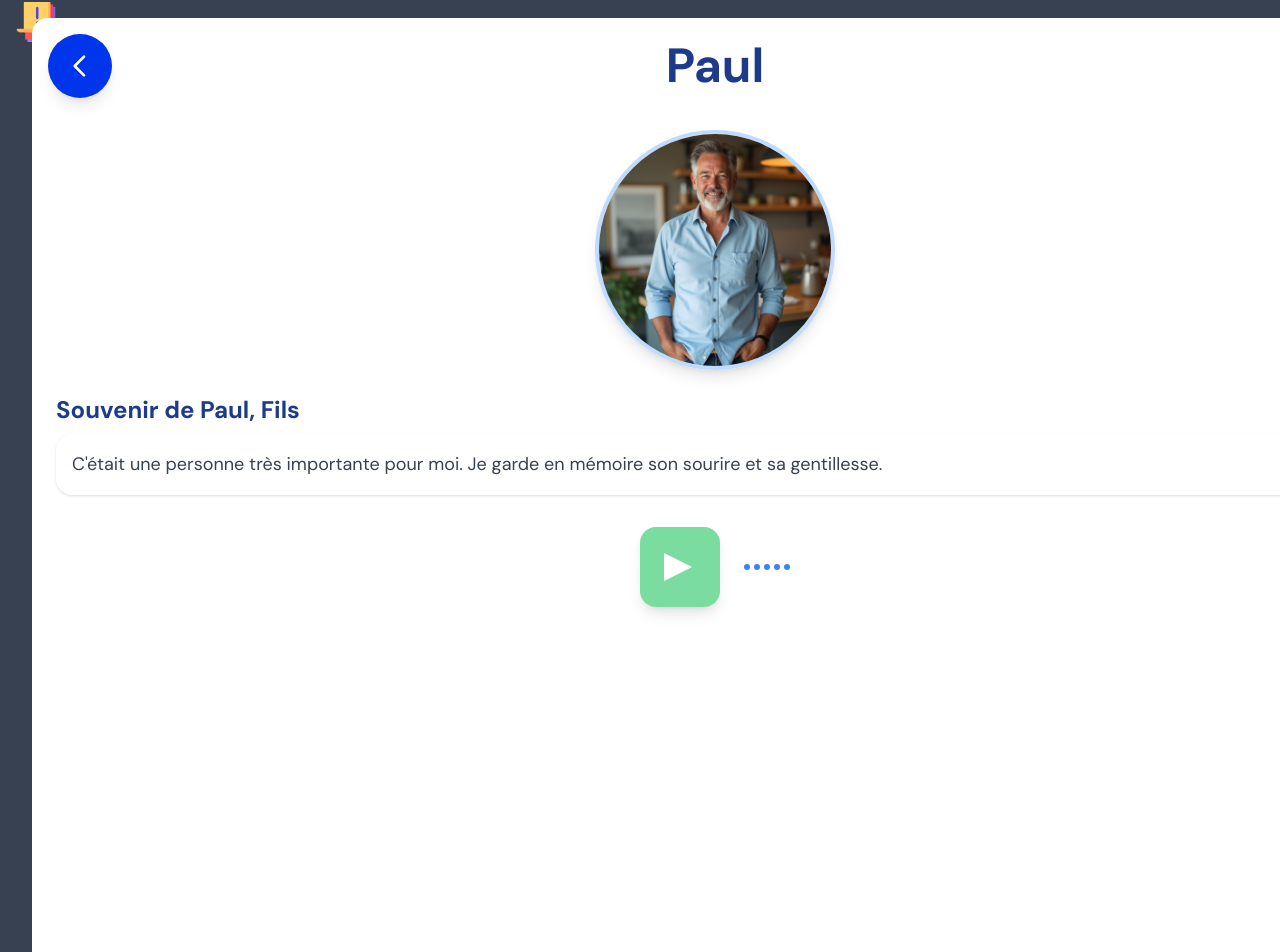
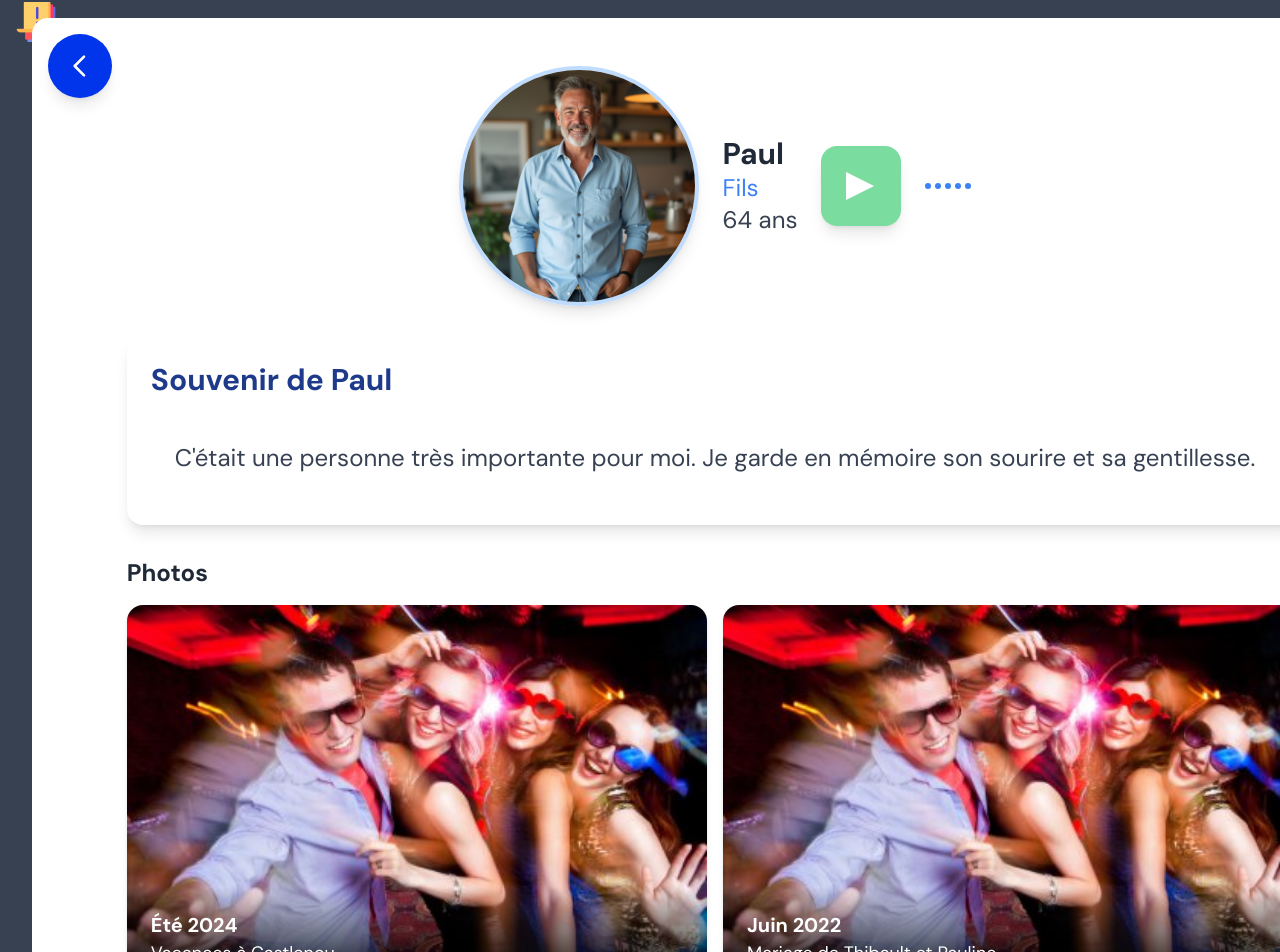
Before and after one commit to Marius-P1/remember-me, a Vue app in the folder app-front/: page /fiche/1 in a window 1280 px wide. Shown: the part 14-966 px from the top of the page. Built offline with nearby package versions, Linux system fonts and the light colour scheme.

Commit message:
fiche personne vue

```diff
--- a/app-front/src/FichePage.vue
+++ b/app-front/src/FichePage.vue
@@ -1,9 +1,10 @@
 <template>
   <div class="mx-auto w-full p-8">
-    <!-- Bouton retour -->
+    <!-- Contenant principal -->
     <div
       class="relative container-fixed-size bg-white bg-slate-50 p-6 font-sans flex flex-col rounded-xl"
     >
+      <!-- Bouton retour -->
       <router-link
         to="/"
         class="absolute top-4 left-4 z-20 bg-[#0035EB] rounded-full p-4 shadow-lg hover:bg-[#002bd1] transition"
@@ -25,16 +26,14 @@
         </svg>
       </router-link>
 
-      <h1
-        class="text-4xl md:text-5xl font-bold text-center mb-10 text-blue-900"
-      >
-        {{ person?.name }}
-      </h1>
-
-      <div v-if="person" class="flex flex-col items-center">
-        <!-- Photo principale -->
+      <!-- Contenu uniquement si la personne existe -->
+      <div v-if="person" class="flex flex-col space-y-8 mt-6 justify-center items-center">
+        <!-- Section en haut, en flex: à gauche l'info personne, à droite le player -->
+        <div class="flex flex-wrap md:flex-nowrap space-x-6">
+          <!-- Info personne (photo, nom, relation, âge) -->
+          <div class="flex items-center space-x-6">
             <div
-          class="w-60 h-60 rounded-full overflow-hidden mb-6 border-4 border-blue-200 shadow-lg"
+              class="w-48 h-48 md:w-60 md:h-60 rounded-full overflow-hidden border-4 border-blue-200 shadow-lg"
             >
               <img
                 :src="person.image"
@@ -42,32 +41,29 @@
                 class="w-full h-full object-cover"
               />
             </div>
-
-        <!-- Souvenir texte -->
-        <div class="w-full mb-8">
-          <h3 class="text-2xl font-bold text-blue-900 mb-2">
-            Souvenir de {{ person.name }}, {{ person.relation }}
-          </h3>
-          <p
-            class="text-lg text-gray-700 leading-relaxed bg-white p-4 rounded-xl shadow"
-          >
-            {{
-              person.description ||
-              "C'était une personne très importante pour moi. Je garde en mémoire son sourire et sa gentillesse."
-            }}
+            <div class="flex flex-col">
+              <p class="text-3xl font-bold text-gray-800">
+                {{ person.name }}
+              </p>
+              <p class="text-2xl text-blue-500">
+                {{ person.relation }}
+              </p>
+              <p class="text-xl md:text-2xl text-gray-700">
+                {{ person.age }} ans
               </p>
             </div>
+          </div>
 
-        <!-- Lecteur audio avec boutons stylisés -->
-        <div class="flex items-center space-x-6">
+          <!-- Lecteur audio (en haut à droite sur écrans larges) -->
+          <div class="flex items-center space-x-6 mt-6 md:mt-0">
             <!-- Bouton PLAY -->
             <button
               v-if="!isPlaying"
               @click="playAudio"
-            class="w-20 h-20 bg-green-500/60 rounded-xl flex items-center justify-center shadow-lg"
+              class="w-16 h-16 md:w-20 md:h-20 bg-green-500/60 rounded-xl flex items-center justify-center shadow-lg"
             >
               <span
-              class="text-white text-5xl font-bold transform rotate-90 opacity-100"
+                class="text-white text-4xl md:text-5xl font-bold transform rotate-90 opacity-100"
               >
                 ▲
               </span>
@@ -77,21 +73,21 @@
             <button
               v-else
               @click="stopAudio"
-            class="w-20 h-20 bg-red-500/40 rounded-xl flex items-center justify-center shadow-lg"
+              class="w-16 h-16 md:w-20 md:h-20 bg-red-500/40 rounded-xl flex items-center justify-center shadow-lg"
             >
-            <span class="text-white text-4xl font-bold opacity-100">
+              <span class="text-white text-3xl md:text-4xl font-bold opacity-100">
                 &#9632;
               </span>
             </button>
 
-          <!-- Audio tag -->
+            <!-- Balise audio -->
             <audio
               ref="audioRef"
               :src="person.audiodescription || '../public/audio_extrait.wav'"
               preload="auto"
             />
 
-          <!-- Animation bars -->
+            <!-- Barres d'animation -->
             <div class="waveform flex items-center h-8 space-x-1">
               <div
                 v-for="i in 5"
@@ -102,6 +98,10 @@
               ></div>
             </div>
           </div>
+        </div>
+
+        <!-- Détail fiche (en dessous) -->
+        <DetailFiche :person="person" />
       </div>
 
       <!-- Personne introuvable -->
@@ -118,6 +118,7 @@
 import { ref, onMounted } from "vue";
 import { useRoute } from "vue-router";
 import people from "./data/people.json";
+import DetailFiche from "./components/DetailFiche.vue";
 
 const route = useRoute();
 const person = ref(null);
--- /dev/null
+++ b/app-front/src/components/DetailFiche.vue
@@ -0,0 +1,59 @@
+<template>
+    <div>
+      <!-- Description Card -->
+      <div class="bg-white rounded-2xl p-6 mb-6 shadow-lg">
+        <h3 class="text-3xl font-bold text-blue-900 mb-4">
+          Souvenir de {{ person.name }}
+        </h3>
+        <p class="text-2xl text-gray-700 leading-relaxed bg-white p-6 rounded-xl">
+          {{
+            person.description ||
+            "C'était une personne très importante pour moi. Je garde en mémoire son sourire et sa gentillesse."
+          }}
+        </p>
+      </div>
+
+      <!-- Photos Section -->
+      <div class="mt-8">
+        <h2 class="text-2xl font-semibold text-gray-800 mb-4">Photos</h2>
+        <div class="grid grid-cols-2 gap-4">
+          <!-- Summer 2024 Photo -->
+          <div class="relative rounded-xl overflow-hidden shadow-md">
+            <img
+              src="../../public/photo1.jpg"
+              alt="People looking at mountains"
+              class="w-full h-full object-cover"
+            />
+            <div class="absolute bottom-0 left-0 right-0 p-6 bg-gradient-to-t from-black to-transparent text-white">
+              <h3 class="text-xl font-semibold">Été 2024</h3>
+              <p class="text-lg">Vacances à Castlenou</p>
+            </div>
+          </div>
+
+          <!-- June 2022 Photo -->
+          <div class="relative rounded-xl overflow-hidden shadow-md">
+            <img
+              src="../../public/photo1.jpg"
+              alt="Group of people smiling"
+              class="w-full h-full object-cover"
+            />
+            <div class="absolute bottom-0 left-0 right-0 p-6 bg-gradient-to-t from-black to-transparent text-white">
+              <h3 class="text-xl font-semibold">Juin 2022</h3>
+              <p class="text-lg">Mariage de Thibault et Pauline</p>
+            </div>
+          </div>
+        </div>
+      </div>
+    </div>
+</template>
+
+<script setup>
+import { defineProps } from "vue";
+
+const props = defineProps({
+  person: {
+    type: Object,
+    required: true,
+  },
+});
+</script>
--- a/app-front/src/data/people.json
+++ b/app-front/src/data/people.json
@@ -4,6 +4,7 @@
       "category": "famille",
       "name": "Paul",
       "relation": "Fils",
+      "age": 64,
       "image": "/personne/pierre_fils.png",
       "audiodescription": "../public/audio_extrait.wav"
     },
@@ -12,6 +13,7 @@
       "category": "famille",
       "name": "Carole",
       "relation": "Belle-fille",
+      "age": 64,
       "image": "/personne/carol_aide_domicile.png",
       "audiodescription": "../public/audio_extrait.wav"
     },
@@ -20,6 +22,7 @@
       "category": "famille",
       "name": "Thibault",
       "relation": "Petit-fils",
+      "age": 25,
       "image": "/personne/fred_petit_fils.png",
       "audiodescription": "../public/audio_extrait.wav"
     },
@@ -28,6 +31,7 @@
       "category": "amis",
       "name": "Jeanne",
       "relation": "Amie de toujours",
+      "age": 82,
       "image": "/placeholder.svg?height=200&width=200",
       "audiodescription": "../public/audio_extrait.wav"
     },
@@ -36,6 +40,7 @@
       "category": "amis",
       "name": "Claude",
       "relation": "Voisin",
+      "age": 64,
       "image": "/placeholder.svg?height=200&width=200",
       "audiodescription": "../public/audio_extrait.wav"
     },
@@ -44,6 +49,7 @@
       "category": "aidants",
       "name": "Dr. Martin",
       "relation": "Médecin traitant",
+      "age": 64,
       "image": "/personne/pierre.png",
       "audiodescription": "../public/audio_extrait.wav"
     },
@@ -52,6 +58,7 @@
       "category": "aidants",
       "name": "Anaïs",
       "relation": "Infirmière",
+      "age": 45,
       "image": "/personne/anais.png",
      "audiodescription": "../public/audio_extrait.wav"
     }
```
Lines whose indentation alone changed are shown as unchanged.
